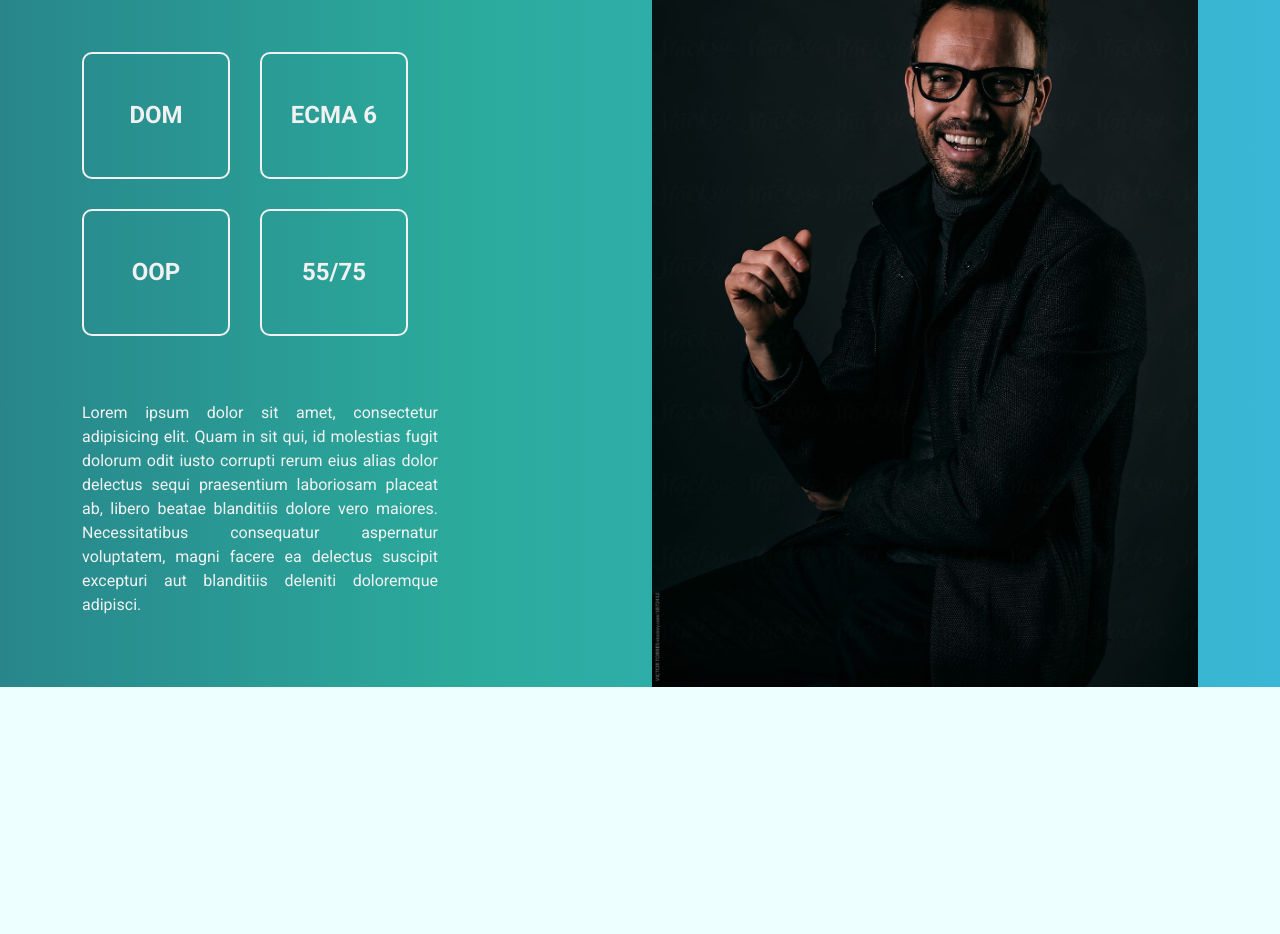
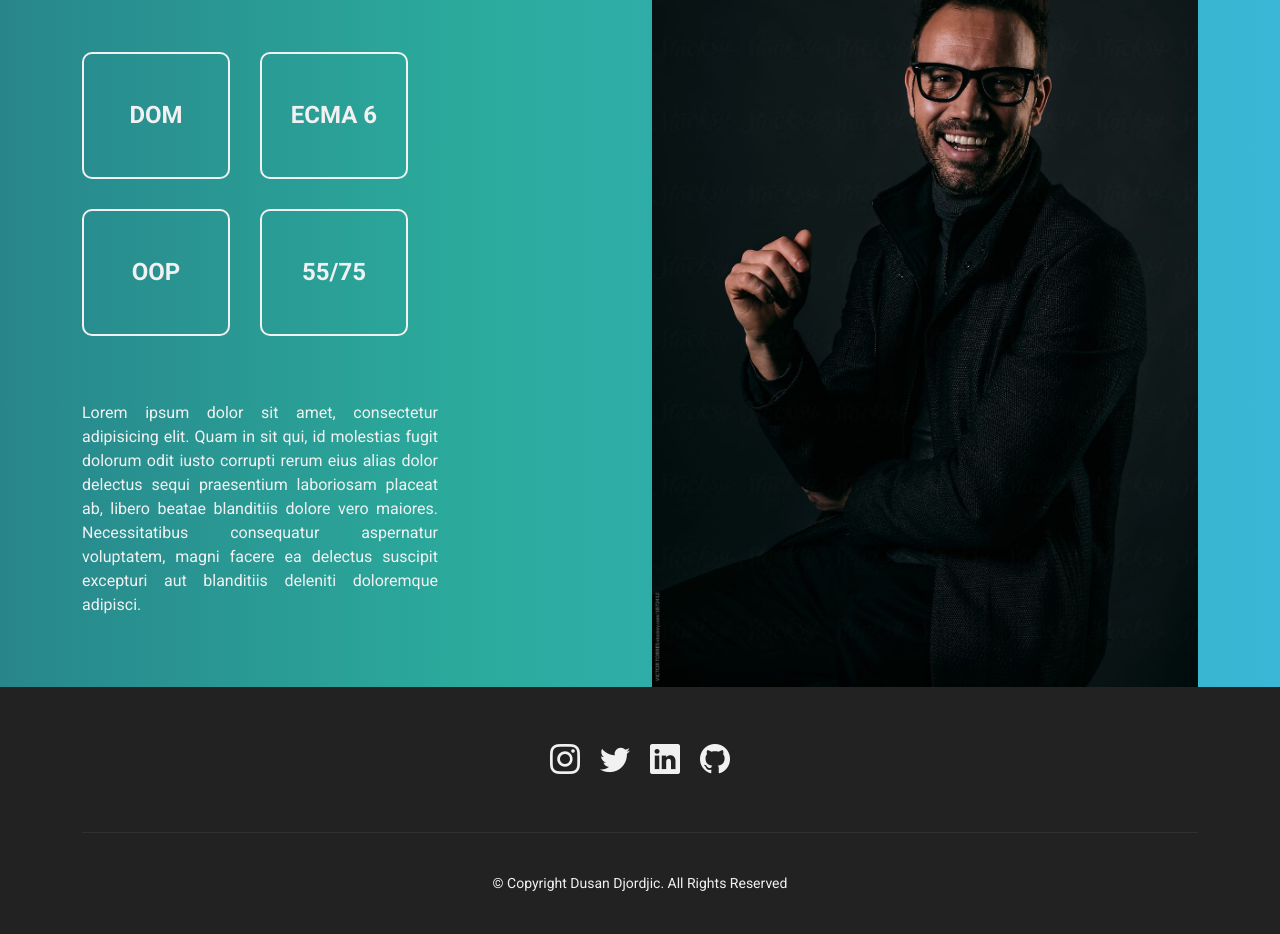
Before and after one commit to DusanDjordjic/Portfolio-Website, a plain HTML site: page src/index.html in a window 1280 px wide. Shown: the part 4424-5358 px from the top of the page. Before the commit the page ends 5111 px from the top, so only its background shows below. Drawn offline with nearby package versions, Linux system fonts and the light colour scheme.

Commit message:
Day - 2
Finished home page!

```diff
--- a/src/index.html
+++ b/src/index.html
@@ -325,6 +325,34 @@
             </div>
         </div>
         <!-- Education END -->
+        <!-- Footer -->
+        <div class="footer">
+            <div class="container">
+                <div class="row">
+                    <div class="col-12">
+                        <div class="f-icons-wrapper">
+                            <a href="#">
+                                <i class="bi bi-instagram"></i>
+                            </a>
+                            <a href="#">
+                                <i class="bi bi-twitter"></i>
+                            </a>
+                            <a href="#">
+                                <i class="bi bi-linkedin"></i>
+                            </a>
+                            <a href="#">
+                                <i class="bi bi-github"></i>
+                            </a>
+                        </div>
+                        <hr>
+                        <div class="f-copy">
+                            <p>&copy; Copyright Dusan Djordjic. All Rights Reserved</p>
+                        </div>
+                    </div>
+                </div>
+            </div>
+        </div>
+        <!-- Footer END -->
         <script src="https://cdn.jsdelivr.net/npm/bootstrap@5.0.0-beta2/dist/js/bootstrap.bundle.min.js" integrity="sha384-b5kHyXgcpbZJO/tY9Ul7kGkf1S0CWuKcCD38l8YkeH8z8QjE0GmW1gYU5S9FOnJ0" crossorigin="anonymous"></script>
     </body>
 
--- a/src/scss/index.scss
+++ b/src/scss/index.scss
@@ -304,3 +304,38 @@
     height: 50px;
   }
 }
+.footer {
+  background-color: $main-black;
+  .f-icons-wrapper {
+    margin-top: 50px;
+    display: flex;
+    justify-content: center;
+    align-items: center;
+    a {
+      transition: all $tr;
+      &:hover {
+        color: $sec-color;
+      }
+      i {
+        font-size: 30px;
+        padding: 0 10px;
+      }
+    }
+  }
+  hr {
+    margin: 0px;
+    margin-top: 50px;
+    opacity: 1;
+    background-color: $sec-dark;
+  }
+  .f-copy {
+    display: flex;
+    justify-content: center;
+    align-items: center;
+    margin: 40px 0;
+    p {
+      color: $main-white;
+      font-size: $des-size;
+    }
+  }
+}
```
Also changed, not shown: src/css/index.css, 1 other file.
